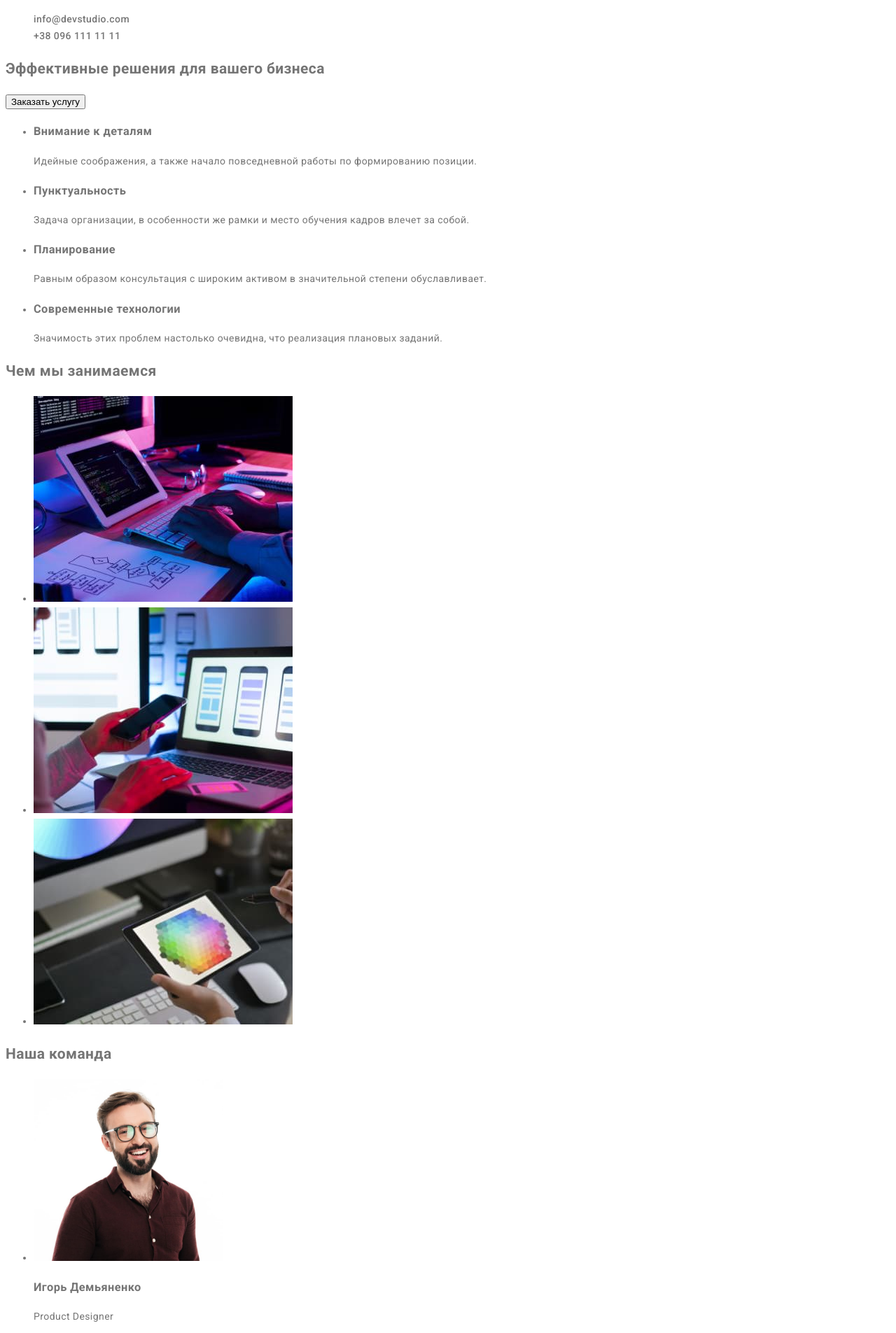
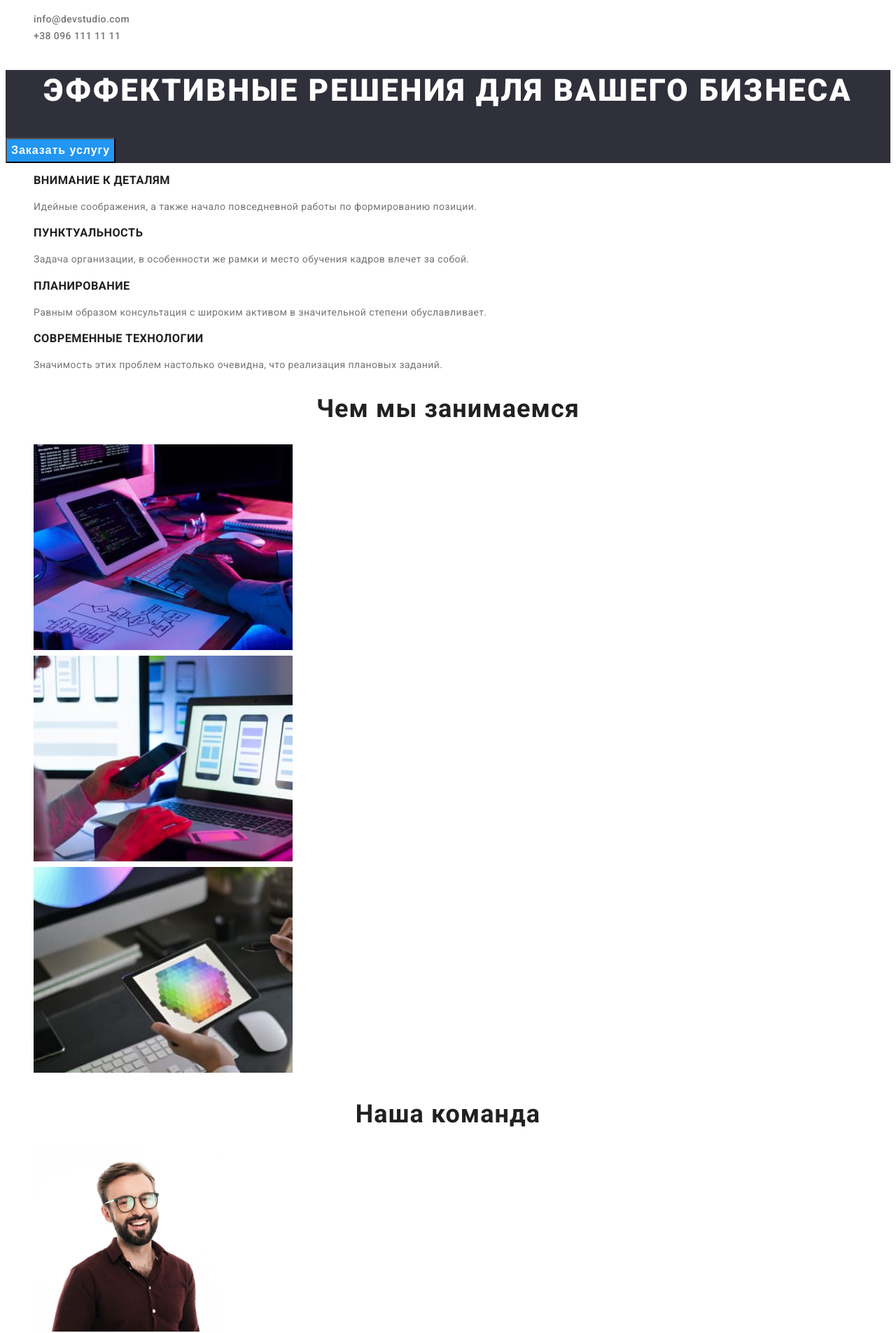
Before and after one commit to lordponchik/goit-markup-hw-02, a plain HTML site: page index.html in a window 1280 px wide. Shown: the part 123-2028 px from the top of the page at 70% size. Drawn offline with Linux system fonts and the light colour scheme.

Commit message:
Верстка 2.3
- Классы и стили для главной страницы

```diff
--- a/index.html
+++ b/index.html
@@ -33,36 +33,36 @@
     <main>
       <section class="hero">
         <h1 class="hero-title">Эффективные решения для вашего бизнеса</h1>
-        <button type="button" class="">Заказать услугу</button>
+        <button type="button" class="button">Заказать услугу</button>
       </section>
-      <section>
+      <section class="quality">
         <h2 hidden>Наши качества</h2>
-        <ul>
+        <ul class="quality-menu list">
           <li>
-            <h3>Внимание к деталям</h3>
+            <h3 class="quality-menu-title">Внимание к деталям</h3>
             <p>Идейные соображения, а также начало повседневной работы по формированию позиции.</p>
           </li>
           <li>
-            <h3>Пунктуальность</h3>
+            <h3 class="quality-menu-title">Пунктуальность</h3>
             <p>
               Задача организации, в особенности же рамки и место обучения кадров влечет за собой.
             </p>
           </li>
           <li>
-            <h3>Планирование</h3>
+            <h3 class="quality-menu-title">Планирование</h3>
             <p>
               Равным образом консультация с широким активом в значительной степени обуславливает.
             </p>
           </li>
           <li>
-            <h3>Современные технологии</h3>
+            <h3 class="quality-menu-title">Современные технологии</h3>
             <p>Значимость этих проблем настолько очевидна, что реализация плановых заданий.</p>
           </li>
         </ul>
       </section>
-      <section>
-        <h2>Чем мы занимаемся</h2>
-        <ul>
+      <section class="work">
+        <h2 class="title">Чем мы занимаемся</h2>
+        <ul class="work-menu list">
           <li>
             <img
               src="./images/work-computer.jpg"
@@ -79,9 +79,9 @@
           </li>
         </ul>
       </section>
-      <section>
-        <h2>Наша команда</h2>
-        <ul>
+      <section class="team">
+        <h2 class="title">Наша команда</h2>
+        <ul class="team-menu list">
           <li>
             <img
               src="./images/igor-demyanenko.jpg"
@@ -89,13 +89,13 @@
               width="270"
               height="260"
             />
-            <h3>Игорь Демьяненко</h3>
-            <p lang="en">Product Designer</p>
+            <h3 class="team-menu-title">Игорь Демьяненко</h3>
+            <p lang="en" class="team-menu-text">Product Designer</p>
           </li>
           <li>
             <img src="./images/olga-repina.jpg" alt="Ольга Репина" width="270" height="260" />
-            <h3>Ольга Репина</h3>
-            <p lang="en">Frontend Developer</p>
+            <h3 class="team-menu-title">Ольга Репина</h3>
+            <p lang="en" class="team-menu-text">Frontend Developer</p>
           </li>
           <li>
             <img
@@ -104,13 +104,13 @@
               width="270"
               height="260"
             />
-            <h3>Николай Тарасов</h3>
-            <p lang="en">Marketing</p>
+            <h3 class="team-menu-title">Николай Тарасов</h3>
+            <p lang="en" class="team-menu-text">Marketing</p>
           </li>
           <li>
             <img src="./images/mikhail-ermakov.jpg" alt="Михаил Ермаков" width="270" height="260" />
-            <h3>Михаил Ермаков</h3>
-            <p lang="en">UI Designer</p>
+            <h3 class="team-menu-title">Михаил Ермаков</h3>
+            <p lang="en" class="team-menu-text">UI Designer</p>
           </li>
         </ul>
       </section>
--- a/style.css
+++ b/style.css
@@ -67,7 +67,63 @@ body {
 
 /* main */
 
+.hero {
+  /* Чтобы видеть белый цвет текста */
+  background-color: var(--primary-bg-color);
+}
+.hero-title {
+  font-weight: 900;
+  font-size: 44px;
+  line-height: 1.36;
+  text-align: center;
+  letter-spacing: 0.06em;
+  text-transform: uppercase;
+  color: var(--white-color);
+}
+.hero .button {
+  font-weight: 700;
+  font-size: 16px;
+  line-height: 1.88;
+  letter-spacing: 0.06em;
+  color: var(--white-color);
+  background-color: var(--accent-color);
+  cursor: pointer;
+}
+.hero .button:hover,
+.hero .button:focus {
+  color: var(--accent-color);
+  background-color: var(--white-color);
+}
+
+.quality-menu-title {
+  font-weight: 700;
+  line-height: 1.14;
+  text-transform: uppercase;
+  color: var(--secondary-text-color);
+}
+.title {
+  font-weight: 700;
+  font-size: 36px;
+  line-height: 1.17;
+  text-align: center;
+  letter-spacing: 0.03em;
+  color: var(--secondary-text-color);
+}
+.team-menu-title {
+  font-weight: 500;
+  font-size: 16px;
+  line-height: 1.19;
+  text-align: center;
+  color: var(--secondary-text-color);
+}
+.team-menu-text {
+  font-size: 16px;
+  line-height: 1.19;
+  text-align: center;
+}
+
 /* footer */
+
 .footer {
   /* Чтобы видеть белый цвет текста */
   background-color: var(--primary-bg-color);
```
